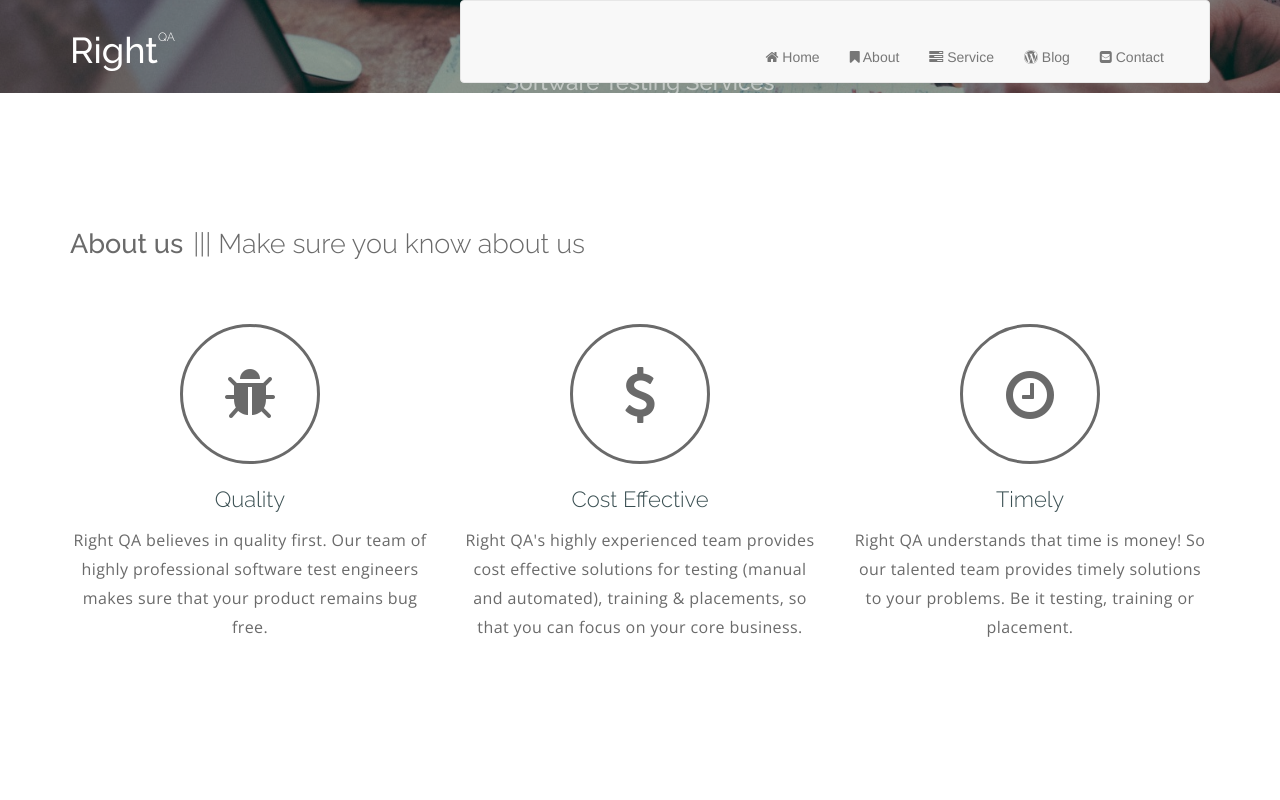
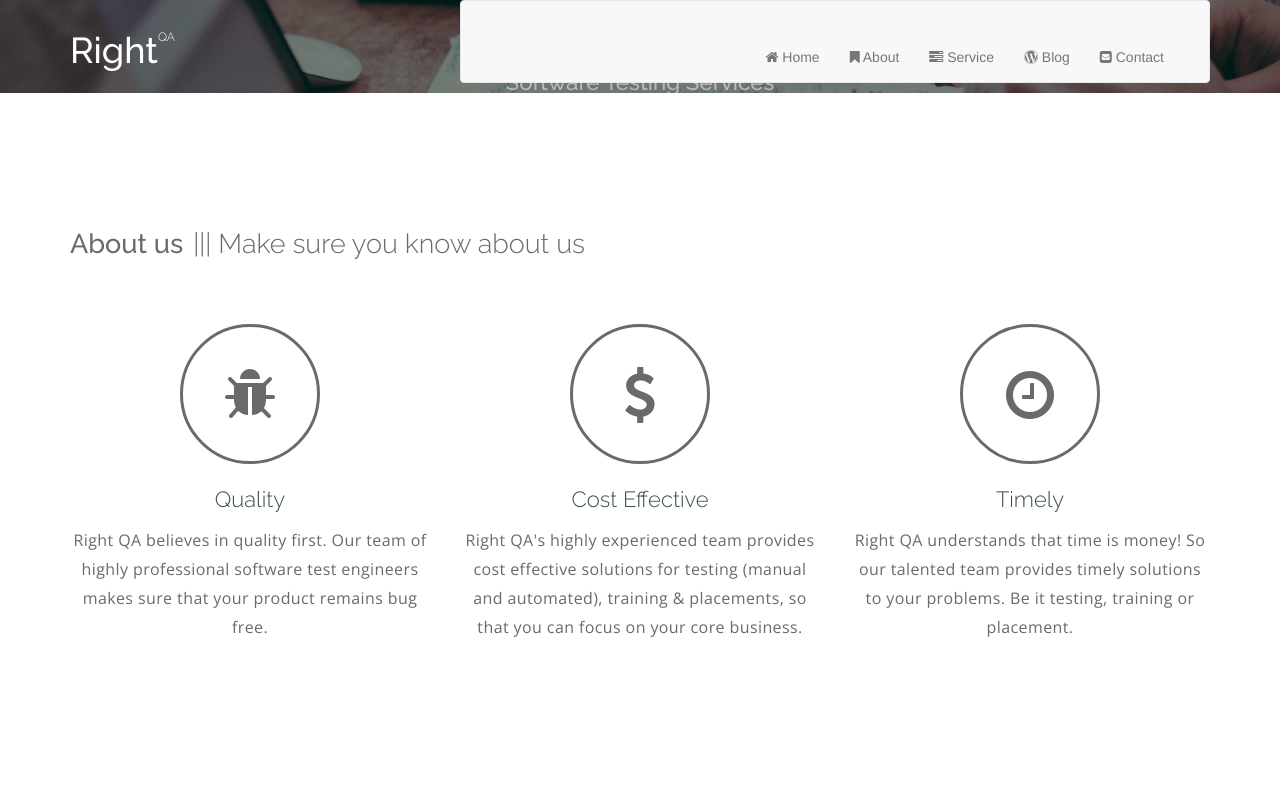
Before and after one commit to rightqa/rightqa.github.io, a plain HTML site: page index.html in a window 1280 px wide. Shown: the top 800 px of the page. Drawn offline with nearby package versions, Linux system fonts and the light colour scheme; a script that the page names is missing; a web font is replaced by a local one.

Commit message:
Update style.css

```diff
--- a/assets/css/style.css
+++ b/assets/css/style.css
@@ -316,7 +316,7 @@ h1.logo {
 
 #header {
   background-image: url(../images/header-bg.jpg);
-  box-shadow: inset 0 0 0 1000px rgba(0, 0, 0, 0.4);
+  box-shadow: inset 0 0 0 1000px rgba(0, 0, 0, 0.5);
 }
 #services {
   background:white;
```
